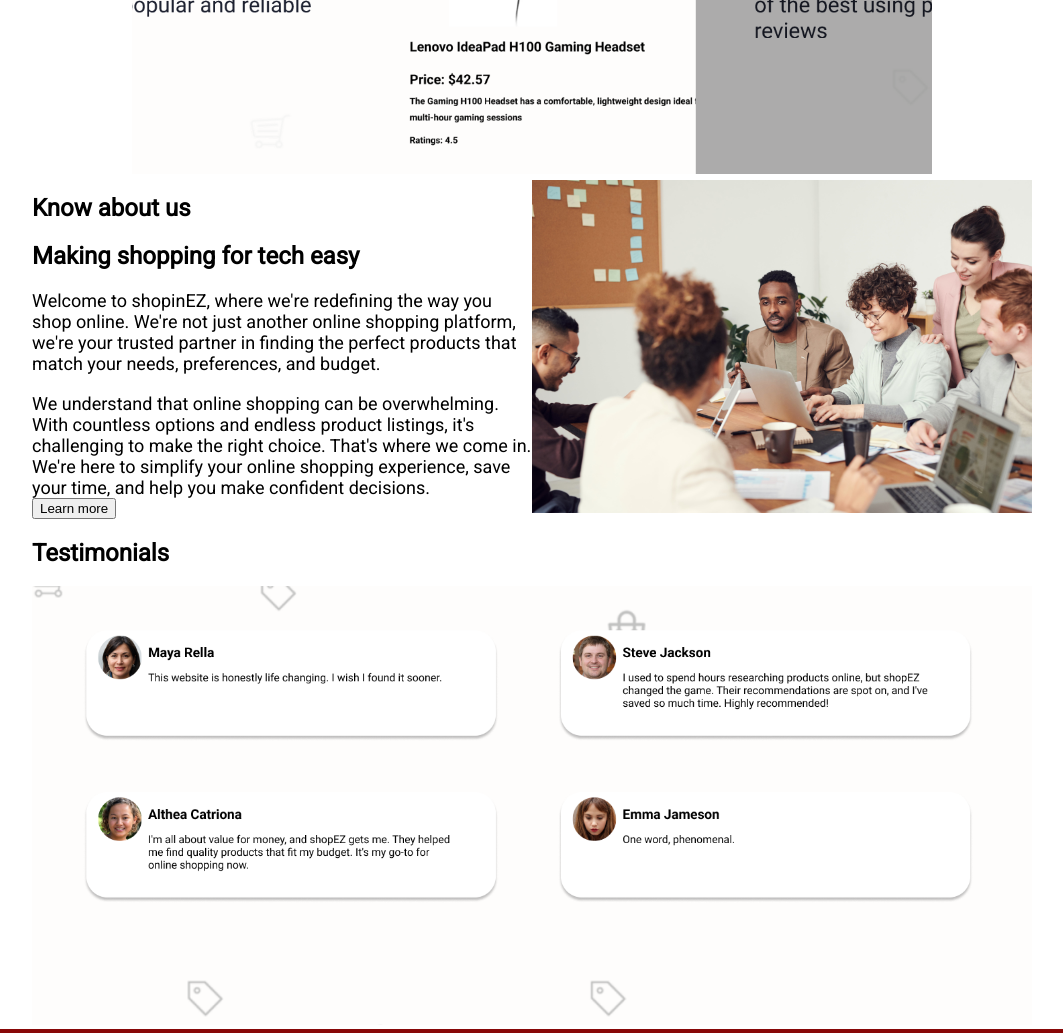
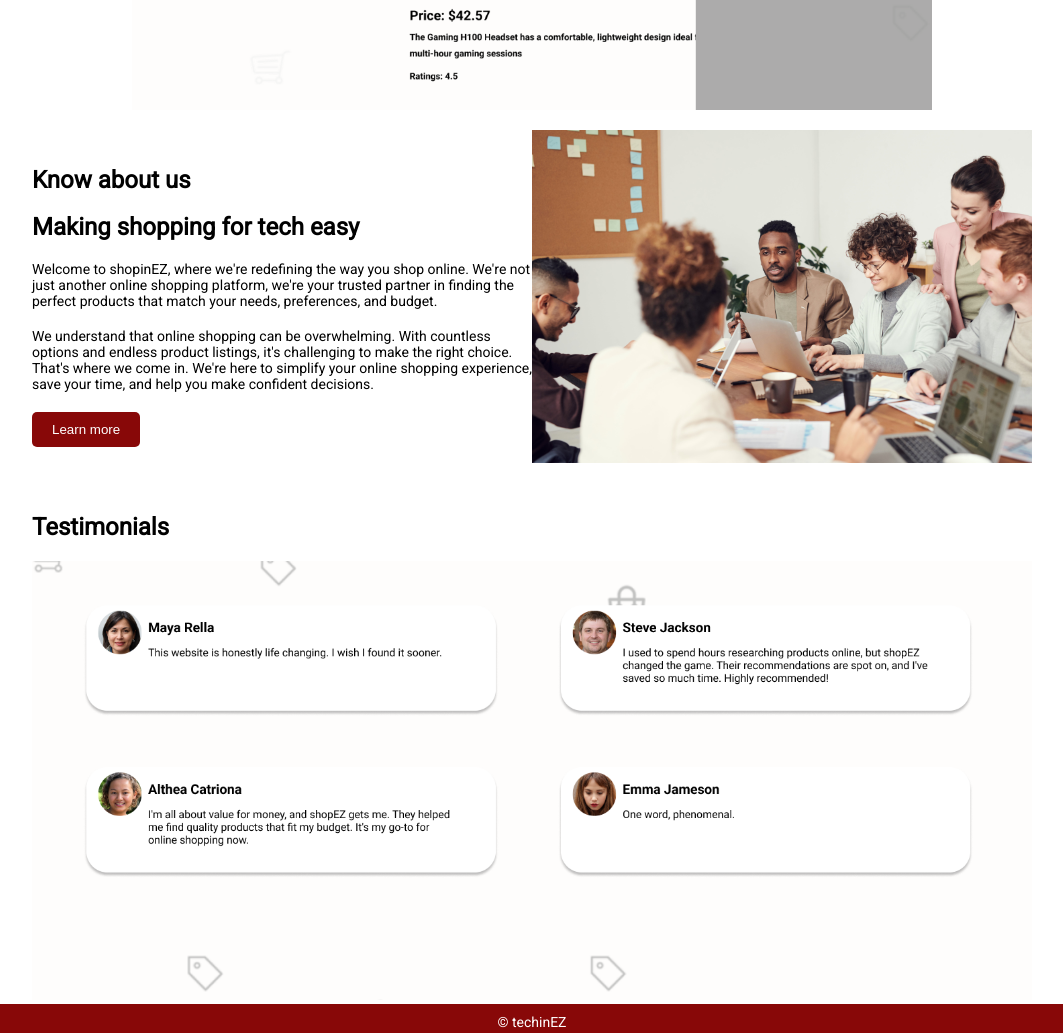
Before and after one commit to AhmadAzeez999/Login-and-Feedback-page-for-website, a plain HTML site: page index.html in a window 1280 px wide. Shown: the part 1000-2033 px from the top of the page, without its empty margins (108-1171 px from the left). Drawn offline with nearby package versions, Linux system fonts and the light colour scheme.

Commit message:
Add files via upload

```diff
--- a/index.html
+++ b/index.html
@@ -34,7 +34,7 @@
                 <h1>Welcome to techinEZ</h1>
                 <p>Find what you are looking for with just a single click</p>
                 <a href="signup.html" class="cta-button">Get Started</a>
-                <a href="#" class="learn-more-button">Learn More</a>
+                <a href="#" class="cta-button">Learn More</a>
             </div>
         </section>
         <section class="highlights">
@@ -82,7 +82,7 @@
                          we come in. We're here to simplify your online shopping experience,
                           save your time, and help you make confident decisions.
                     </p>
-                        <button>Learn more</button>
+                    <button class="other-button">Learn more</button>
                 </div>
             </div>
                 <img src="Images/AboutUs.jpg" alt="about us image">
--- a/styles.css
+++ b/styles.css
@@ -67,19 +67,23 @@ nav a:hover
     align-items: center;
 }
 
-.hero h1 {
+.hero h1
+{
     font-size: 64px;
 }
 
-h1 {
+h1
+{
     font-size: 32px;
 }
 
-p {
-    font-size: 24px;
+p
+{
+    font-size: 14px;
 }
 
-.cta-button, .learn-more-button {
+.cta-button
+{
     display: inline-block;
     background-color: #fff;
     color: black;
@@ -90,9 +94,29 @@ p {
     transition: background-color 0.3s;
 }
 
-.cta-button:hover, .learn-more-button:hover {
+.cta-button:hover
+{
     background-color: #880808;
     color: white;
+    cursor: pointer;
+}
+
+.other-button
+{
+    background-color: #880808;
+    color: white;
+    text-decoration: none;
+    margin-top: 20px;
+    padding: 10px 20px;
+    border: none;
+    border-radius: 5px;
+    transition: background-color 0.3s;
+}
+
+.other-button:hover
+{
+    background-color: #000000;
+    cursor: pointer;
 }
 
 .highlights
@@ -141,11 +165,13 @@ p {
 .aboutUsSection
 {
     max-width: 1000px;
+    height: auto;
     margin: auto;
     display: flex;
     justify-content: center;
     align-items: center;
-    padding-bottom: 50px;
+    margin-top: 20px;
+    margin-bottom: 50px;
     padding: 0px 10px 0px 10px;
 }
 
@@ -153,11 +179,6 @@ p {
 {
     max-width: 500px;
     margin: auto;
-}
-
-.aboutUsSection p
-{
-    font-size: 18px;
 }
 
 .testimonialSection
@@ -174,7 +195,8 @@ p {
 }
 
 /* Footer styles */
-footer {
+footer
+{
     text-align: center;
     background-color: #880808;
     color: #fff;
```
Also changed, not shown: script.js (+6 -3 lines).
